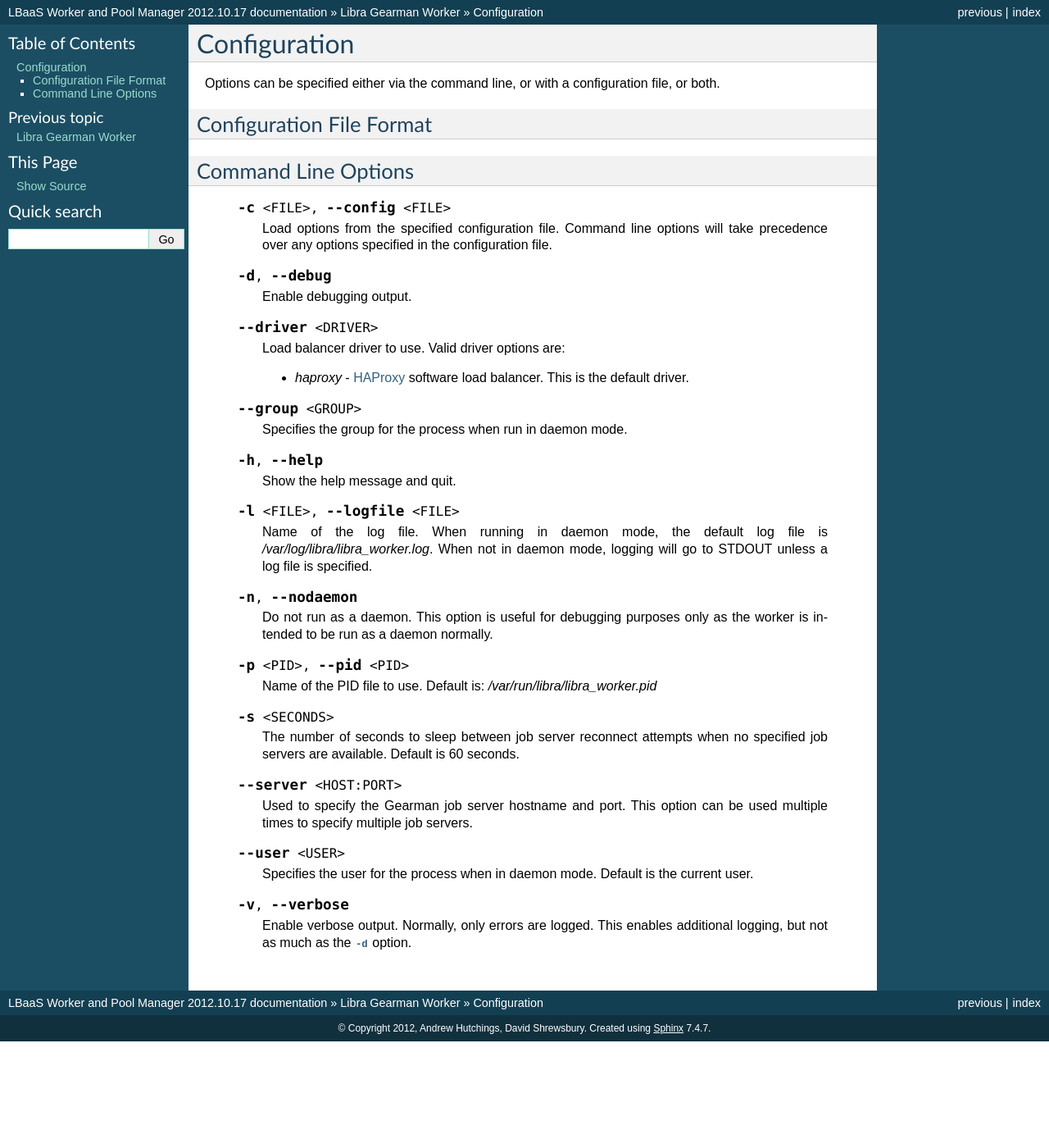
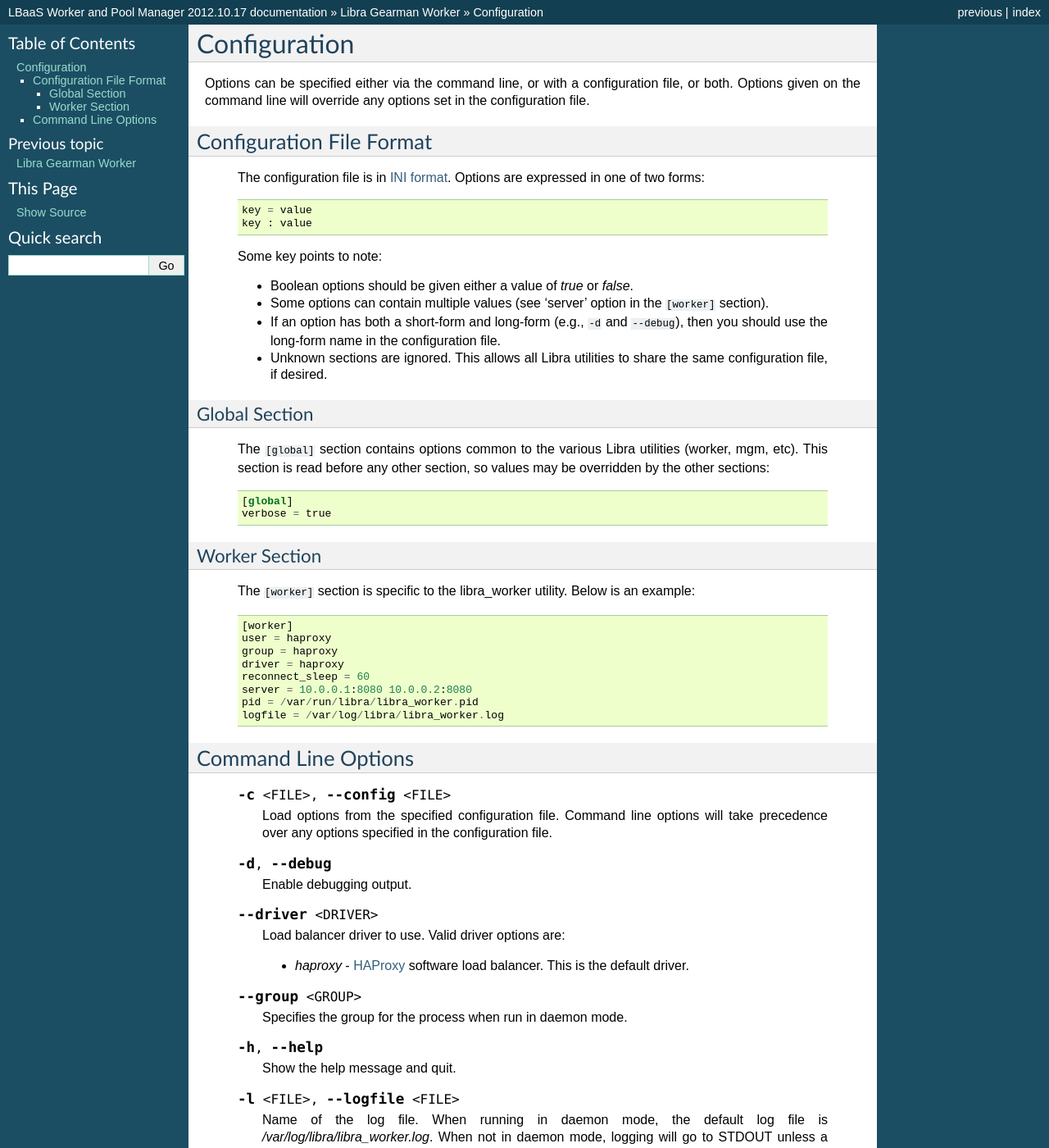
Before and after one commit to stackforge/libra, a Sphinx documentation site: the page built from doc/worker/config.rst, in a window 1280 px wide and 1400 px high. Shown: the whole window at 82% size. Built offline with Sphinx 7.4.7, drawn with Linux system fonts in a browser that asks for light colours; some of the changed text lies outside the part shown.

Commit message:
Worker doc updates and added --reconnect_sleep.

```diff
--- a/doc/worker/config.rst
+++ b/doc/worker/config.rst
@@ -2,10 +2,53 @@
 =============
 
 Options can be specified either via the command line, or with a configuration
-file, or both.
+file, or both. Options given on the command line will override any options
+set in the configuration file.
 
 Configuration File Format
 -------------------------
+   The configuration file is in `INI format
+   <http://en.wikipedia.org/wiki/INI_file>`_. Options are expressed in one of
+   two forms::
+
+      key = value
+      key : value
+
+   Some key points to note:
+
+   * Boolean options should be given either a value of `true` or `false`.
+   * Some options can contain multiple values (see 'server' option in the
+     ``[worker]`` section).
+   * If an option has both a short-form and long-form (e.g., ``-d`` and
+     ``--debug``), then you should use the long-form name in the configuration
+     file.
+   * Unknown sections are ignored. This allows all Libra utilities to share
+     the same configuration file, if desired.
+
+Global Section
+^^^^^^^^^^^^^^
+
+   The ``[global]`` section contains options common to the various Libra
+   utilities (worker, mgm, etc). This section is read before any other
+   section, so values may be overridden by the other sections::
+
+      [global]
+      verbose = true
+
+Worker Section
+^^^^^^^^^^^^^^
+
+   The ``[worker]`` section is specific to the libra_worker utility. Below
+   is an example::
+
+      [worker]
+      user = haproxy
+      group = haproxy
+      driver = haproxy
+      reconnect_sleep = 60
+      server = 10.0.0.1:8080 10.0.0.2:8080
+      pid = /var/run/libra/libra_worker.pid
+      logfile = /var/log/libra/libra_worker.log
 
 Command Line Options
 --------------------
@@ -51,7 +94,7 @@
       Name of the PID file to use. Default is:
       */var/run/libra/libra_worker.pid*
 
-   .. option:: -s <SECONDS>
+   .. option:: -s <SECONDS>, --reconnect_sleep <SECONDS>
 
       The number of seconds to sleep between job server reconnect attempts
       when no specified job servers are available. Default is 60 seconds.
```
Also changed, not shown: 1 other file.
